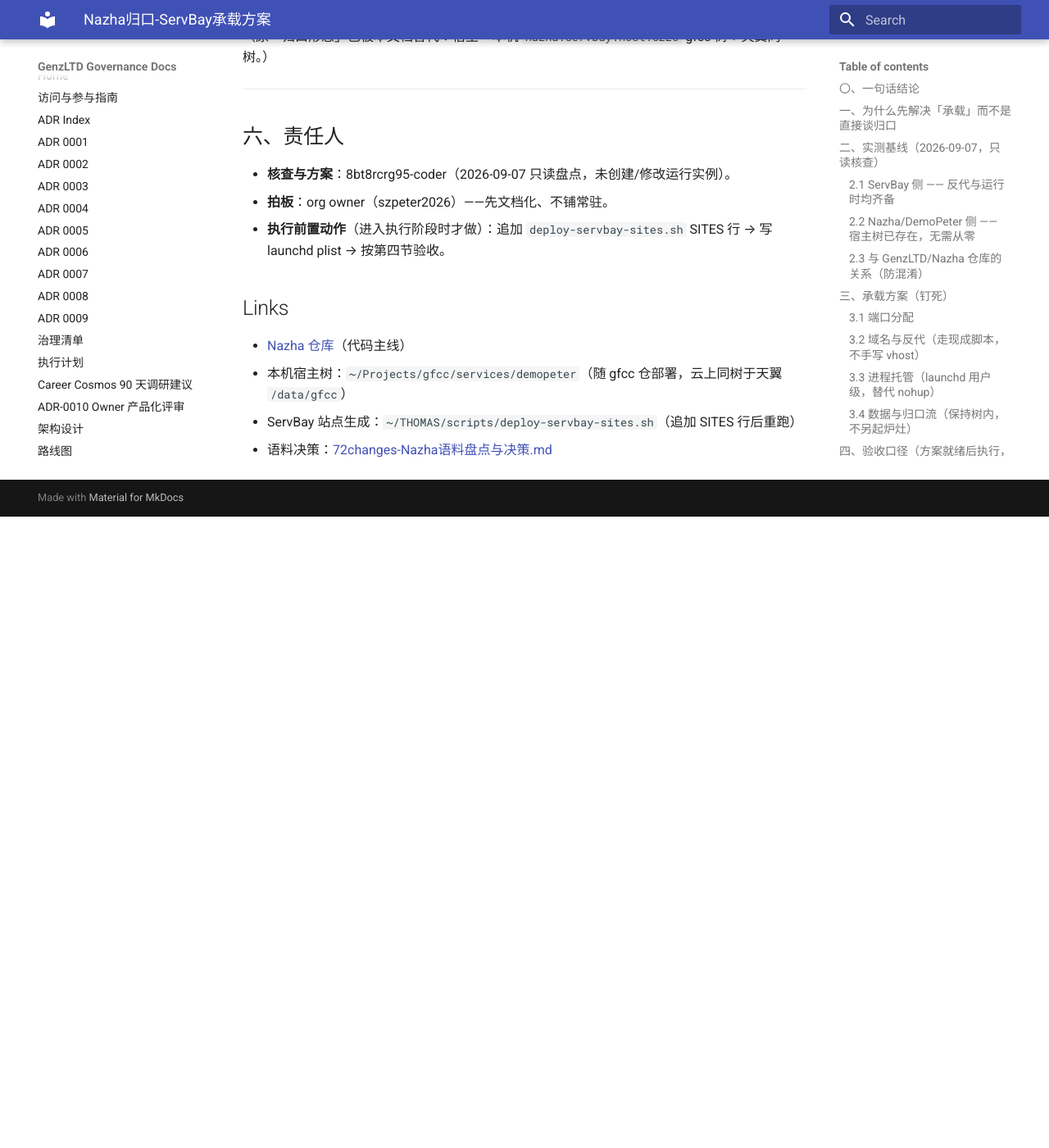
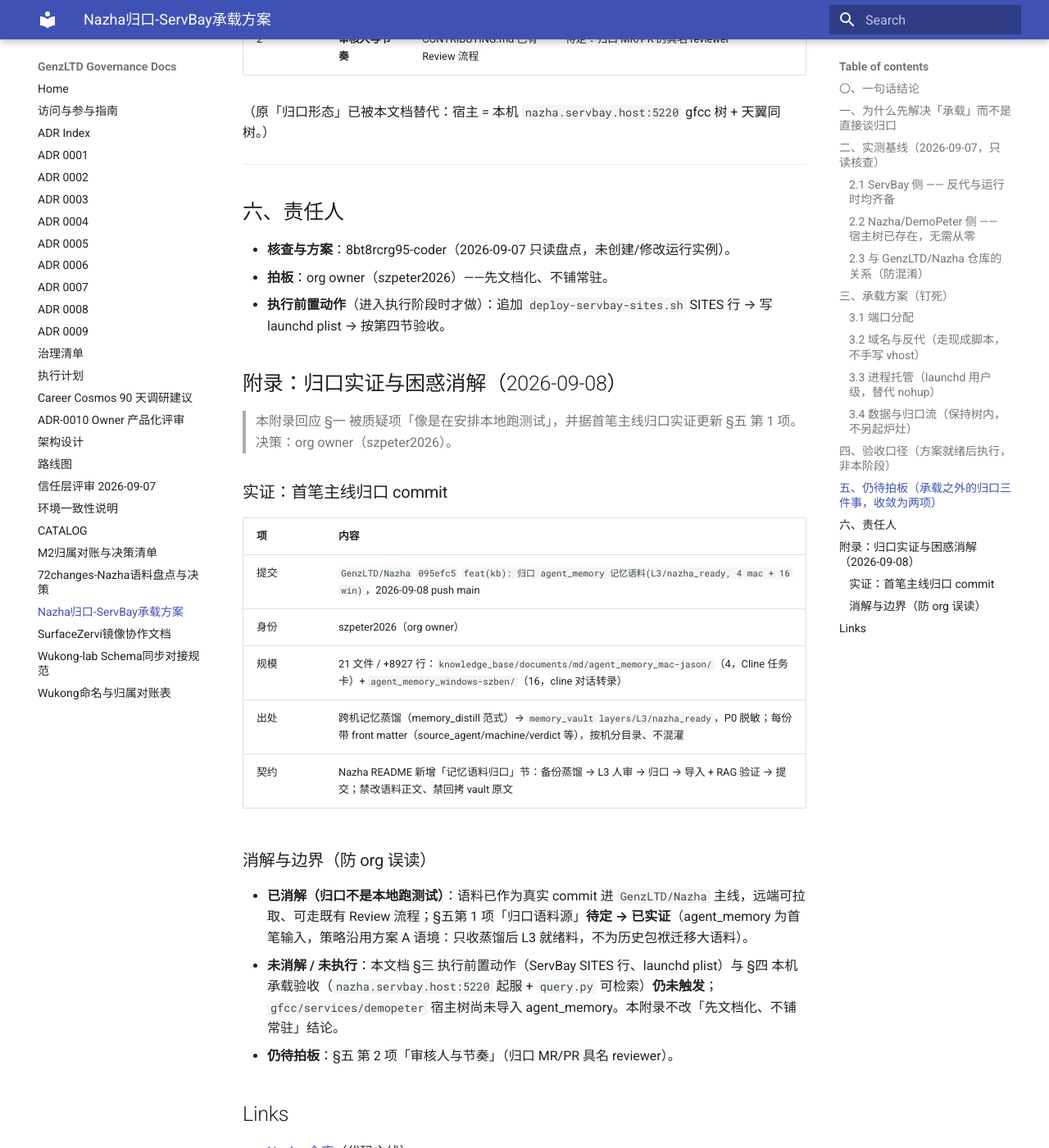
Before and after one commit to GenzLTD/docs, an MkDocs documentation site: the page built from docs/Nazha归口-ServBay承载方案.md, in a window 1280 px wide and 1400 px high, scrolled down 4526 px. Shown: the whole window at 82% size. Built offline with MkDocs 1.6.1 and Material for MkDocs 9.7.7, drawn with Linux system fonts in a browser that asks for light colours; before the commit the page ends 5156 px from its top, so only the background shows below that; some of the changed text lies outside the part shown.

Commit message:
docs(nazha): 承载方案补归口实证(095efc5)回应"归口=本地跑测试"质疑,§五语料源转已实证;README 补索引登记

```diff
--- a/docs/Nazha归口-ServBay承载方案.md
+++ b/docs/Nazha归口-ServBay承载方案.md
@@ -1,6 +1,7 @@
 # Nazha 归口 · 本机 ServBay 承载方案
 
 > 状态：**方案已钉死（2026-09-07）· 只文档化、不铺常驻** · 决策：org owner（szpeter2026）
+> 更新（2026-09-08）：首笔主线归口实证 `GenzLTD/Nazha 095efc5`（agent_memory 语料）回应「归口＝本地跑测试」质疑；§五第 1 项转「已实证」。详见文末附录。
 > 对象：Nazha/DemoPeter 知识库归口的**本机承载宿主**，先于「归口流程/语料源/审核」三件事落地
 > 前文关联：[72changes-Nazha语料盘点与决策.md](./72changes-Nazha语料盘点与决策.md)（语料侧，方案 A 已拍板）
 
@@ -162,7 +163,7 @@
 
 | # | 待拍板项 | 现状 | 备注 |
 |---|---|---|---|
-| 1 | **归口语料源** | 72changes 大语料已拍「方案 A 不迁移」 | 待定：Nazha 四类目录首轮归口的输入文档集 |
+| 1 | **归口语料源** | 72changes 大语料已拍「方案 A 不迁移」 | **已实证（2026-09-08）**：agent_memory（L3/nazha_ready，4 mac + 16 win，`095efc5`，见文末附录）；四类目录其余首轮输入仍待定 |
 | 2 | **审核人与节奏** | CONTRIBUTING.md 已有 Review 流程 | 待定：归口 MR/PR 的具名 reviewer |
 
 （原「归口形态」已被本文档替代：宿主 = 本机 `nazha.servbay.host:5220` gfcc 树 + 天翼同树。）
@@ -175,6 +176,26 @@
 - **拍板**：org owner（szpeter2026）——先文档化、不铺常驻。
 - **执行前置动作**（进入执行阶段时才做）：追加 `deploy-servbay-sites.sh` SITES 行 → 写 launchd plist → 按第四节验收。
 
+## 附录：归口实证与困惑消解（2026-09-08）
+
+> 本附录回应 §一 被质疑项「像是在安排本地跑测试」，并据首笔主线归口实证更新 §五 第 1 项。决策：org owner（szpeter2026）。
+
+### 实证：首笔主线归口 commit
+
+| 项 | 内容 |
+|---|---|
+| 提交 | `GenzLTD/Nazha` `095efc5` `feat(kb): 归口 agent_memory 记忆语料(L3/nazha_ready, 4 mac + 16 win)`，2026-09-08 push main |
+| 身份 | szpeter2026（org owner） |
+| 规模 | 21 文件 / +8927 行：`knowledge_base/documents/md/agent_memory_mac-jason/`（4，Cline 任务卡）+ `agent_memory_windows-szben/`（16，cline 对话转录） |
+| 出处 | 跨机记忆蒸馏（memory_distill 范式）→ `memory_vault layers/L3/nazha_ready`，P0 脱敏；每份带 front matter（source_agent/machine/verdict 等），按机分目录、不混灌 |
+| 契约 | Nazha README 新增「记忆语料归口」节：备份蒸馏 → L3 人审 → 归口 → 导入 + RAG 验证 → 提交；禁改语料正文、禁回拷 vault 原文 |
+
+### 消解与边界（防 org 误读）
+
+- **已消解（归口不是本地跑测试）**：语料已作为真实 commit 进 `GenzLTD/Nazha` 主线，远端可拉取、可走既有 Review 流程；§五第 1 项「归口语料源」**待定 → 已实证**（agent_memory 为首笔输入，策略沿用方案 A 语境：只收蒸馏后 L3 就绪料，不为历史包袱迁移大语料）。
+- **未消解 / 未执行**：本文档 §三 执行前置动作（ServBay SITES 行、launchd plist）与 §四 本机承载验收（`nazha.servbay.host:5220` 起服 + `query.py` 可检索）**仍未触发**；`gfcc/services/demopeter` 宿主树尚未导入 agent_memory。本附录不改「先文档化、不铺常驻」结论。
+- **仍待拍板**：§五 第 2 项「审核人与节奏」（归口 MR/PR 具名 reviewer）。
+
 ## Links
 
 - [Nazha 仓库](https://github.com/GenzLTD/Nazha)（代码主线）
```
Also changed, not shown: README.md (+1 -0 lines), docs/README.md (+1 -0 lines).
